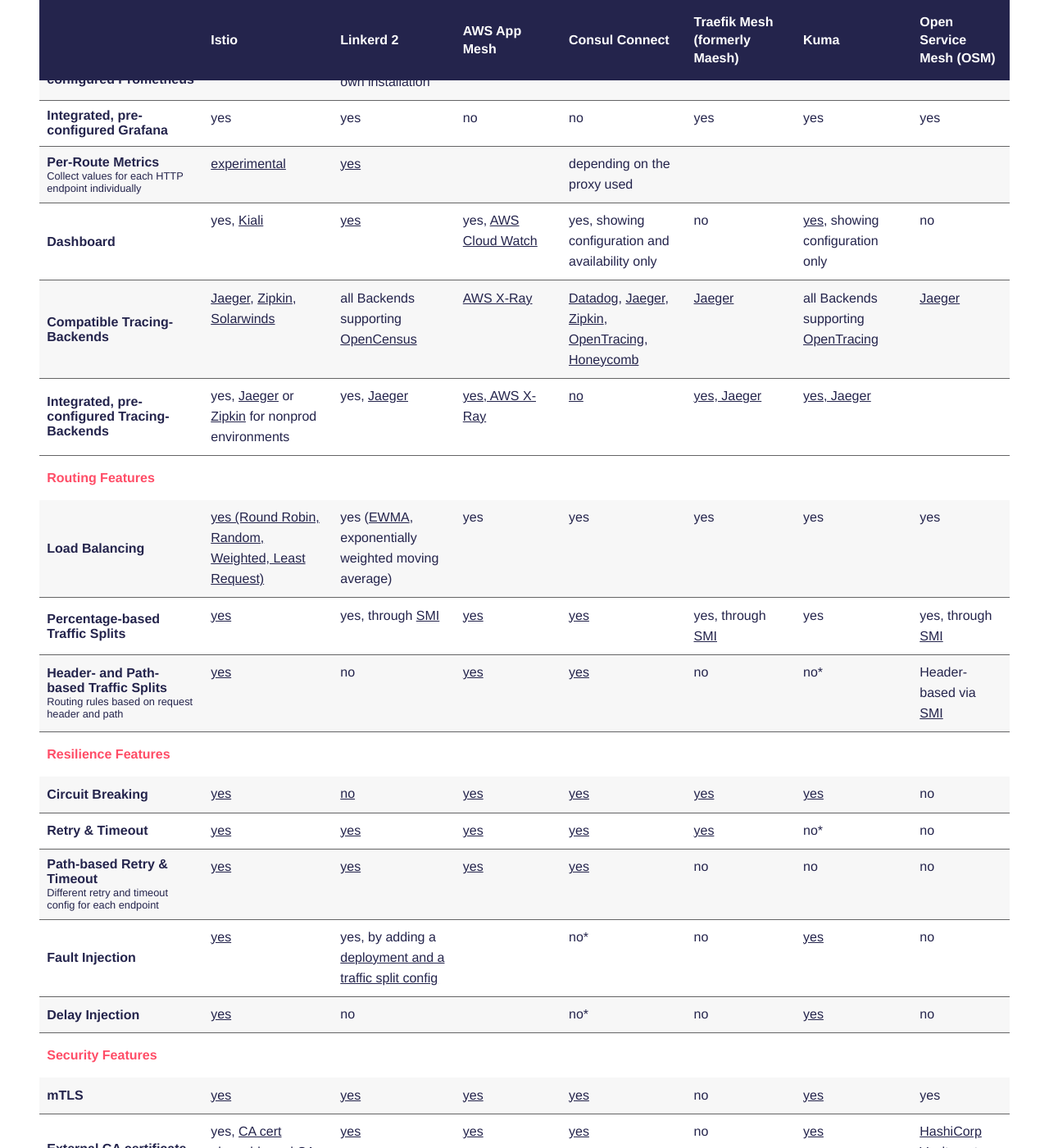
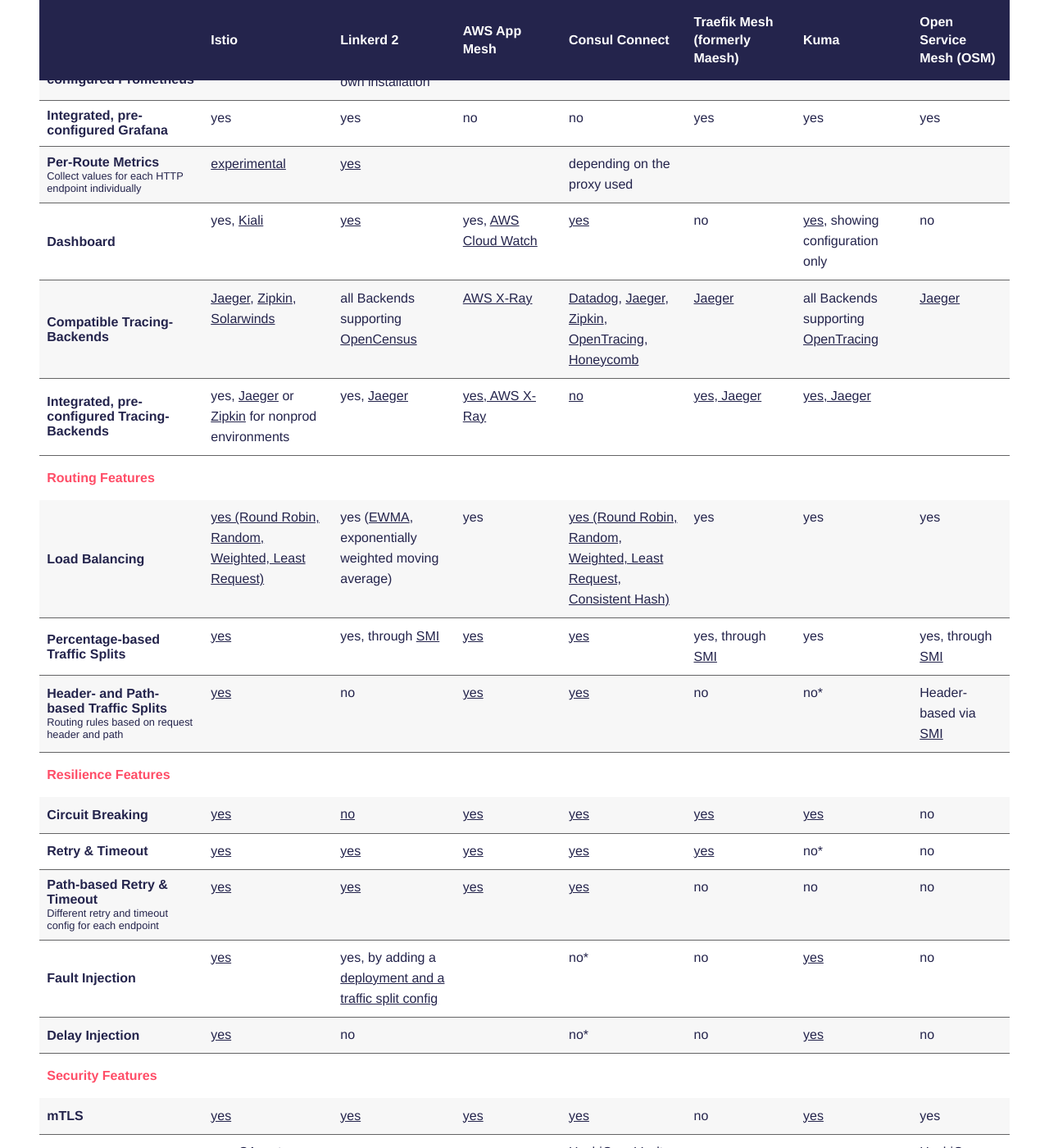
Before and after one commit to servicemesh-es/servicemesh.es, a Jekyll site: the page built from index.md, in a window 1280 px wide and 1400 px high, scrolled down 7561 px. Shown: the whole window at 82% size. Built offline with Jekyll 4.4.1, drawn with Linux system fonts in a browser that asks for light colours; some web fonts are replaced; some of the changed lines change nothing that is shown; some of the changed text lies outside the part shown.

Commit message:
Update Consul version and supported features
This commit updates the Consul version to 1.9, updates the list of
supported features, and changes Consul URLs to point to updated
locations.

```diff
--- a/_includes/comparison.html
+++ b/_includes/comparison.html
@@ -19,7 +19,7 @@
         <td>1.8</td>
         <td>2.9</td>
         <td></td>
-        <td>1.8</td>
+        <td>1.9</td>
         <td>1.4</td>
         <td>0.7</td>
         <td>0.5</td>
@@ -59,7 +59,7 @@
         <td><a href="https://istio.io/docs/tasks/traffic-management/ingress/" target="_blank">Envoy / Own Concept</a></td>
         <td>any</td>
         <td></td>
-        <td><a href="https://www.hashicorp.com/blog/ingress-gateways-in-hashicorp-consul-1-8/" target="_blank">Envoy</a> and <a href="https://www.consul.io/docs/k8s/ambassador" target="_blank">Ambassador in Kubernetes</a></td>
+        <td><a href="https://www.consul.io/docs/connect/gateways/ingress-gateway" target="_blank">Envoy</a> and <a href="https://www.consul.io/docs/k8s/connect/ambassador" target="_blank">Ambassador in Kubernetes</a></td>
         <td>any</td>
         <td>any</td>
         <td>Nginx, Azure Application Gateway Ingress Controller</td>
@@ -79,7 +79,7 @@
           <td><a href="https://istio.io/docs/tasks/" target="_blank">Istio Tasks</a></td>
           <td><a href="https://linkerd.io/2/tasks/books/" target="_blank">Linkerd Tasks</a></td>
           <td><a href="https://docs.aws.amazon.com/app-mesh/latest/userguide/appmesh-getting-started.html" target="_blank">AWS App Mesh Getting Started</a></td>
-          <td><a href="https://learn.hashicorp.com/consul/getting-started/connect" target="_blank">HashiCorp Learn platform</a></td>
+          <td><a href="https://learn.hashicorp.com/collections/consul/gs-consul-service-mesh" target="_blank">HashiCorp Learn platform</a></td>
           <td><a href="https://doc.traefik.io/traefik-mesh/examples/" target="_blank">Traefik Mesh Example</a></td>
           <td><a href="https://kuma.io/docs/latest/installation/kubernetes/" target="_blank">Install Kuma on Kubernetes</a></td>
           <td><a href="https://github.com/openservicemesh/osm#getting-started" target="_blank">Install OSM on Kubernetes</a></td>
@@ -220,7 +220,7 @@
         <td><a href="https://istio.io/latest/docs/setup/install/virtual-machine/" target="_blank">yes</a></td>
         <td>no</td>
         <td>yes, within AWS</td>
-        <td><a href="https://www.consul.io/docs/connect/registration.html" target="_blank">yes</a></td>
+        <td><a href="https://www.consul.io/docs/connect/registration" target="_blank">yes</a></td>
         <td>no</td>
         <td><a href="https://kuma.io/docs/latest/documentation/deployments/#multi-zone-mode" target="_blank">yes</a></td>
         <td></td>
@@ -230,7 +230,7 @@
         <td><a href="https://istio.io/docs/setup/install/multicluster/" target="_blank">yes</a></td>
         <td><a href="https://linkerd.io/2/features/multicluster/" target="_blank">yes</a></td>
         <td></td>
-        <td><a href="https://www.consul.io/docs/connect/mesh_gateway.html" target="_blank">yes</a></td>
+        <td><a href="https://www.consul.io/docs/connect/gateways/mesh-gateway" target="_blank">yes</a></td>
         <td>no</td>
         <td><a href="https://kuma.io/docs/latest/documentation/deployments/" target="_blank">yes</a></td>
         <td>no</td>
@@ -344,7 +344,7 @@
         <td>yes, <a href="https://www.kiali.io" target="_blank">Kiali</a></td>
         <td><a href="https://linkerd.io/2/features/dashboard/" target="_blank">yes</a></td>
         <td>yes, <a href="http://aws.amazon.com/cloudwatch/" target="_blank">AWS Cloud Watch</a></td>
-        <td>yes, showing configuration and availability only</td>
+        <td><a href="https://www.consul.io/docs/connect/observability/ui-visualization" target="_blank">yes</a></td>
         <td>no</td>
         <td><a href="https://kuma.io/docs/latest/documentation/gui" target="_blank">yes</a>, showing configuration only</td>
         <td>no</td>
@@ -381,7 +381,7 @@
         <td><a href="https://istio.io/docs/concepts/traffic-management/#load-balancing-options" target="_blank">yes (Round Robin, Random, Weighted, Least Request)</a></td>
         <td>yes (<a href="https://linkerd.io/2/features/load-balancing/" target="_blank">EWMA</a>, exponentially weighted moving average)</td>
         <td>yes</td>
-        <td>yes</td>
+        <td><a href="https://learn.hashicorp.com/tutorials/consul/load-balancing-envoy" target="_blank">yes (Round Robin, Random, Weighted, Least Request, Consistent Hash)</a></td>
         <td>yes</td>
         <td>yes</td>
         <td>yes</td>
@@ -391,7 +391,7 @@
         <td><a href="https://istio.io/docs/tasks/traffic-management/traffic-shifting/#apply-weight-based-routing" target="_blank">yes</a></td>
         <td>yes, through <a href="https://github.com/servicemeshinterface/smi-spec/blob/master/apis/traffic-split/v1alpha3/traffic-split.md" target="_blank">SMI</a></td>
         <td><a href="https://docs.aws.amazon.com/app-mesh/latest/APIReference/API_CreateRoute.html" target="_blank">yes</a></td>
-        <td><a href="https://www.consul.io/docs/agent/config-entries/service-splitter.html" target="_blank">yes</a></td>
+        <td><a href="https://www.consul.io/docs/agent/config-entries/service-splitter" target="_blank">yes</a></td>
         <td>yes, through <a href="https://github.com/servicemeshinterface/smi-spec/blob/master/apis/traffic-split/v1alpha3/traffic-split.md" target="_blank">SMI</a></td>
         <td>yes</td>
         <td>yes, through <a href="https://github.com/servicemeshinterface/smi-spec/blob/master/apis/traffic-split/v1alpha3/traffic-split.md" target="_blank">SMI</a></td>
@@ -401,7 +401,7 @@
         <td><a href="https://istio.io/docs/tasks/traffic-management/request-routing/" target="_blank">yes</a></td>
         <td>no</td>
         <td><a href="https://docs.aws.amazon.com/app-mesh/latest/APIReference/API_CreateRoute.html" target="_blank">yes</a> </td>
-        <td><a href="https://www.consul.io/docs/agent/config-entries/service-router.html" target="_blank">yes</a></td>
+        <td><a href="https://www.consul.io/docs/agent/config-entries/service-router" target="_blank">yes</a></td>
         <td>no</td>
         <td>no*</td>
         <td>Header-based via <a href="https://github.com/servicemeshinterface/smi-spec/blob/master/apis/traffic-split/v1alpha3/traffic-split.md" target="_blank">SMI</a></td>
@@ -418,7 +418,7 @@
         <td><a href="https://istio.io/docs/concepts/traffic-management/#circuit-breakers" target="_blank">yes</a></td>
         <td><a href="https://github.com/linkerd/linkerd2/issues/2846" target="_blank">no</a></td>
         <td><a href="https://aws.amazon.com/about-aws/whats-new/2020/11/aws-app-mesh-introduces-circuit-breaker-capabilities/" target="_blank">yes</a></td>
-        <td><a href="https://www.consul.io/docs/connect/proxies/envoy.html#limits" target="_blank">yes</a></td>
+        <td><a href="https://www.consul.io/docs/connect/proxies/envoy#limits" target="_blank">yes</a></td>
         <td><a href="https://doc.traefik.io/traefik-mesh/configuration/#circuit-breaker" target="_blank">yes</a></td>
         <td><a href="https://kuma.io/docs/latest/policies/circuit-breaker/" target="_blank">yes</a></td>
         <td>no</td>
@@ -428,7 +428,7 @@
         <td><a href="https://istio.io/docs/concepts/traffic-management/#timeouts" target="_blank">yes</a></td>
         <td><a href="https://linkerd.io/2/features/retries-and-timeouts/" target="_blank">yes</a></td>
         <td><a href="https://docs.aws.amazon.com/app-mesh/latest/userguide/routes.html"target="_blank">yes</a></td>
-        <td><a href="https://www.consul.io/docs/agent/config-entries/service-router.html" target="_blank">yes</td>
+        <td><a href="https://www.consul.io/docs/agent/config-entries/service-router#requesttimeout" target="_blank">yes</td>
         <td><a href="https://doc.traefik.io/traefik-mesh/configuration/#retry" target="_blank">yes</a></td>
         <td>no*</td>
         <td>no</td>
@@ -438,7 +438,7 @@
         <td><a href="https://github.com/servicemesh-es/servicemesh.es/issues/35#issue-716462836" target="_blank">yes</a></td>
         <td><a href="https://linkerd.io/2/tasks/configuring-retries/" target="_blank">yes</a></td>
         <td><a href="https://docs.aws.amazon.com/app-mesh/latest/APIReference/API_CreateRoute.html" target="_blank">yes</a></td>
-        <td><a href="https://www.consul.io/docs/agent/config-entries/service-router.html" target="_blank">yes</a> </td>
+        <td><a href="https://www.consul.io/docs/agent/config-entries/service-router#requesttimeout" target="_blank">yes</a> </td>
         <td>no</td>
         <td>no</td>
         <td>no</td>
@@ -475,7 +475,7 @@
         <td><a href="https://istio.io/docs/concepts/security/#mutual-tls-authentication" target="_blank">yes</a></td>
         <td><a href="https://linkerd.io/2/features/automatic-mtls" target="_blank">yes</a></td>
         <td><a href="https://docs.aws.amazon.com/app-mesh/latest/userguide/virtual-node-tls.html" target="_blank">yes</a></td>
-        <td><a href="https://www.consul.io/docs/connect/connect-internals.html#mutual-transport-layer-security-mtls-" target="_blank">yes</a></td>
+        <td><a href="https://www.consul.io/docs/connect/connect-internals#mutual-transport-layer-security-mtls" target="_blank">yes</a></td>
         <td>no</td>
         <td><a href="https://kuma.io/docs/latest/policies/mutual-tls" target="_blank">yes</a></td>
         <td><a href="https://github.com/openservicemesh/osm/blob/main/docs/patterns/certificates.md" target="_blank"></a>yes</a></td>
@@ -485,7 +485,7 @@
         <td>yes, <a href="https://istio.io/latest/docs/tasks/security/cert-management/plugin-ca-cert/" target="_blank">CA cert pluggable</a> and <a href="https://istio.io/latest/docs/tasks/security/cert-management/custom-ca-k8s/" target="_blank">CA integration</a> (experimental)</td>
         <td><a href="https://linkerd.io/2/tasks/use_external_certs/" target="_blank">yes</a></td>
         <td><a href="https://docs.aws.amazon.com/app-mesh/latest/userguide/virtual-node-tls.html" target="_blank">yes</a></td>
-        <td><a href=https://www.consul.io/docs/connect/ca/consul.html#specifying-a-custom-private-key-and-root-certificate" target="_blank">yes</a></td>
+        <td><a href="https://www.consul.io/docs/connect/ca/vault" target="_blank">HashiCorp Vault</a>, <a href="https://www.consul.io/docs/connect/ca/aws" target="_blank">ACM Private CA</a>, <a href="https://www.consul.io/docs/connect/ca/consul#specifying-a-custom-private-key-and-root-certificate" target="_blank">custom CA</a></td>
         <td>no</td>
         <td><a href="https://kuma.io/docs/latest/policies/mutual-tls/#usage-of-provided-ca" target="_blank">yes</a></td>
         <td><a href="https://github.com/openservicemesh/osm/blob/main/docs/patterns/certificates.md#using-hashicorp-vault" target="_blank">HashiCorp Vault</a>, <a href="https://cert-manager.io/docs/installation/kubernetes/" target="_blank">cert-manager</a></td>
@@ -495,7 +495,7 @@
         <td><a href="https://istio.io/docs/concepts/security/#authorization" target="_blank">yes</a></td>
         <td><a href="https://github.com/linkerd/linkerd2/issues/3342" target="_blank">no</a></td>
         <td><a href="https://github.com/aws/aws-app-mesh-roadmap/issues/80" target="_blank">no</a></td>
-        <td><a href="https://www.consul.io/docs/connect/intentions.html" target="_blank">yes</a></td>
+        <td><a href="https://www.consul.io/docs/connect/intentions" target="_blank">yes</a></td>
         <td>no</td>
         <td><a href="https://kuma.io/docs/latest/policies/traffic-permissions/" target="_blank">yes</a></td>
         <td><a href="https://github.com/openservicemesh/osm/blob/main/docs/example/README.md#access-control-policies" target="_blank">yes</a></td>
```
